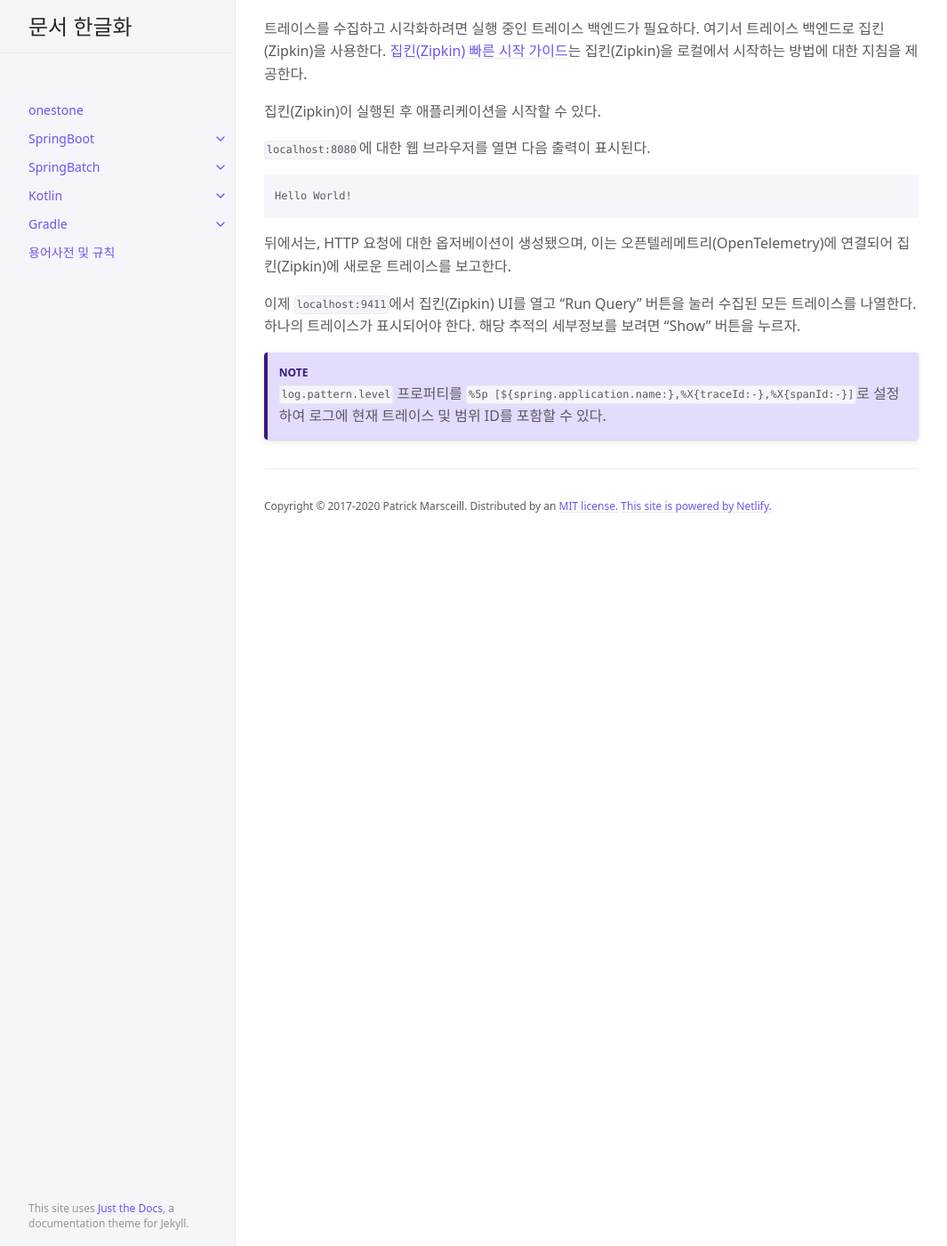
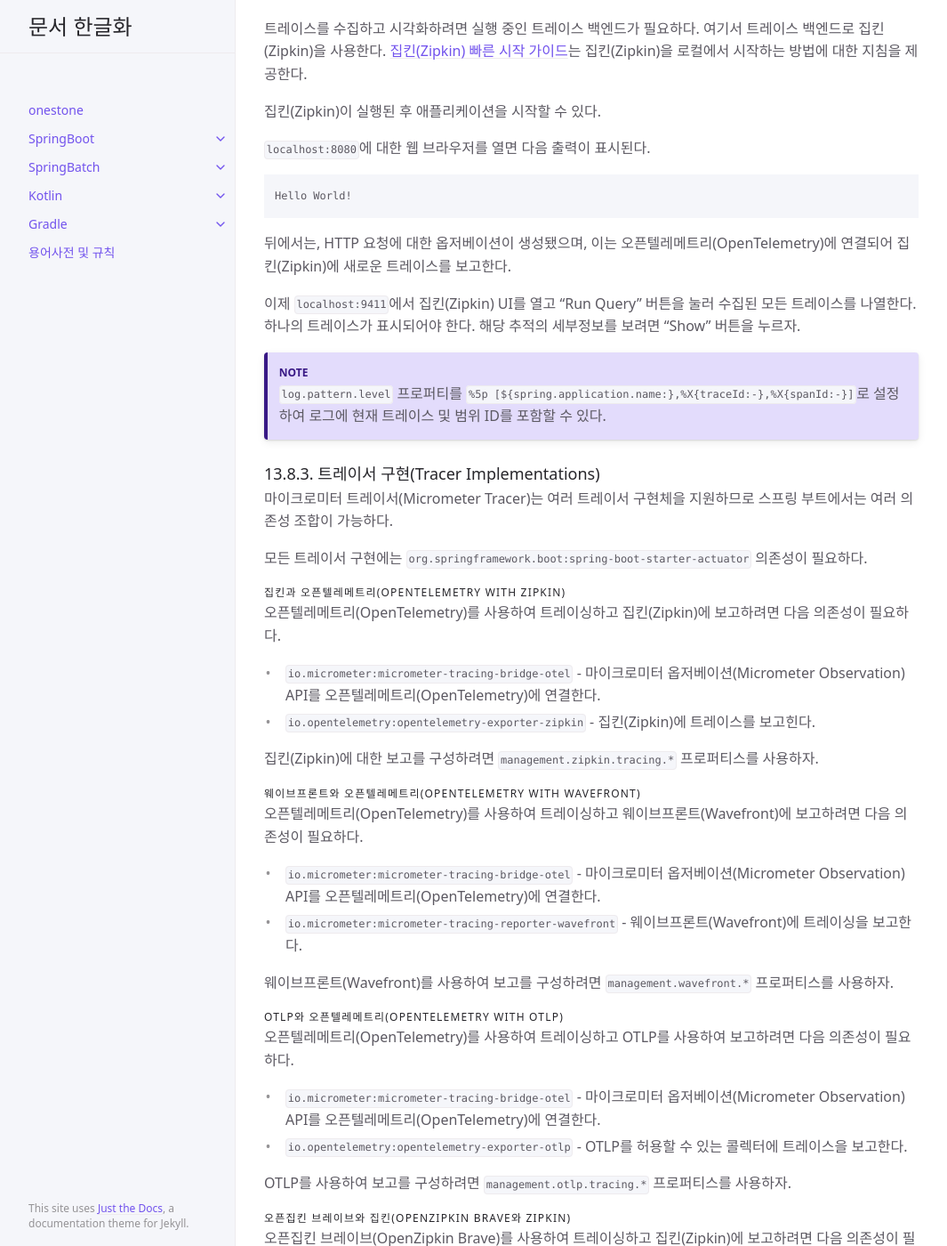
Before and after one commit to onestone9900/onestone9900.github.io, a Jekyll site: the page built from docs/spring_boot/3.1.1/spring_boot/13.production_ready_features.md, in a window 1280 px wide and 1400 px high, scrolled down 80782 px. Shown: the whole window at 89% size, without its empty margins (107-1172 px from the left). Built offline with Jekyll 4.4.1, drawn with Linux system fonts in a browser that asks for light colours; some of the changed text lies outside the part shown.

Commit message:
docs: spring boot - 13.8.3.

````diff
--- a/docs/spring_boot/3.1.1/spring_boot/13.production_ready_features.md
+++ b/docs/spring_boot/3.1.1/spring_boot/13.production_ready_features.md
@@ -3040,3 +3040,51 @@ Hello World!
 
 {: .note}
 `log.pattern.level` 프로퍼티를 ```%5p [${spring.application.name:},%X{traceId:-},%X{spanId:-}]```로 설정하여 로그에 현재 트레이스 및 범위 ID를 포함할 수 있다.
+
+
+### 13.8.3. 트레이서 구현(Tracer Implementations)
+마이크로미터 트레이서(Micrometer Tracer)는 여러 트레이서 구현체을 지원하므로 스프링 부트에서는 여러 의존성 조합이 가능하다.
+
+모든 트레이서 구현에는 `org.springframework.boot:spring-boot-starter-actuator` 의존성이 필요하다.
+
+
+#### 집킨과 오픈텔레메트리(OpenTelemetry With Zipkin)
+오픈텔레메트리(OpenTelemetry)를 사용하여 트레이싱하고 집킨(Zipkin)에 보고하려면 다음 의존성이 필요하다.
+- `io.micrometer:micrometer-tracing-bridge-otel` - 마이크로미터 옵저베이션(Micrometer Observation) API를 오픈텔레메트리(OpenTelemetry)에 연결한다.
+- `io.opentelemetry:opentelemetry-exporter-zipkin` - 집킨(Zipkin)에 트레이스를 보고힌다.
+
+집킨(Zipkin)에 대한 보고를 구성하려면 `management.zipkin.tracing.*` 프로퍼티스를 사용하자.
+
+
+#### 웨이브프론트와 오픈텔레메트리(OpenTelemetry With Wavefront)
+오픈텔레메트리(OpenTelemetry)를 사용하여 트레이싱하고 웨이브프론트(Wavefront)에 보고하려면 다음 의존성이 필요하다.
+- `io.micrometer:micrometer-tracing-bridge-otel` - 마이크로미터 옵저베이션(Micrometer Observation) API를 오픈텔레메트리(OpenTelemetry)에 연결한다.
+- `io.micrometer:micrometer-tracing-reporter-wavefront` - 웨이브프론트(Wavefront)에 트레이싱을 보고한다.
+
+웨이브프론트(Wavefront)를 사용하여 보고를 구성하려면 `management.wavefront.*` 프로퍼티스를 사용하자.
+
+#### OTLP와 오픈텔레메트리(OpenTelemetry With OTLP)
+오픈텔레메트리(OpenTelemetry)를 사용하여 트레이싱하고 OTLP를 사용하여 보고하려면 다음 의존성이 필요하다.
+- `io.micrometer:micrometer-tracing-bridge-otel` - 마이크로미터 옵저베이션(Micrometer Observation) API를 오픈텔레메트리(OpenTelemetry)에 연결한다.
+- `io.opentelemetry:opentelemetry-exporter-otlp` - OTLP를 허용할 수 있는 콜렉터에 트레이스을 보고한다.
+
+OTLP를 사용하여 보고를 구성하려면 `management.otlp.tracing.*` 프로퍼티스를 사용하자.
+
+
+#### 오픈집킨 브레이브와 집킨(OpenZipkin Brave와 Zipkin)
+오픈집킨 브레이브(OpenZipkin Brave)를 사용하여 트레이싱하고 집킨(Zipkin)에 보고하려면 다음 의존성이 필요하다.
+- `io.micrometer:micrometer-tracing-bridge-brave` - 마이크로미터 옵저베이션(Micrometer Observation) API를 브레이브(Brave)에 연결한다.
+- `io.zipkin.reporter2:zipkin-reporter-brave` - 집킨(Zipkin)에 트레이스를 보고한다.
+
+{: .note}
+프로젝트에서 스프링 MVC 또는 스프링 웹플럭스를 사용하지 않는 경우 `io.zipkin.reporter2:zipkin-sender-urlconnection` 의존성도 필요하다.
+
+`management.zipkin.tracing.*` 프로퍼티스를 사용하여 집킨(Zipkin)에 대한 보고를 구성한다.
+
+
+#### 웨비으프론트와 오픈잡킨(BraveOpenZipkin Brave With Wavefront)
+오픈집킨 브레이브(OpenZipkin Brave)를 사용하여 트레이싱하고 웨이브프론트(Wavefront)에 보고하려면 다음 의존성이 필요하다.
+- `io.micrometer:micrometer-tracing-bridge-brave` - 마이크로미터 옵저베이션(Micrometer Observation) API를 브레이브(Brave)에 연결한다.
+- `io.micrometer:micrometer-tracing-reporter-wavefront` - 웨이브프론트(Wavefront)에 트레이스를 보고한다.
+
+`management.wavefront.*` 프로퍼티스를 사용하여 웨이브프론트(Wavefront)에 대한 보고를 구성한다.
````
